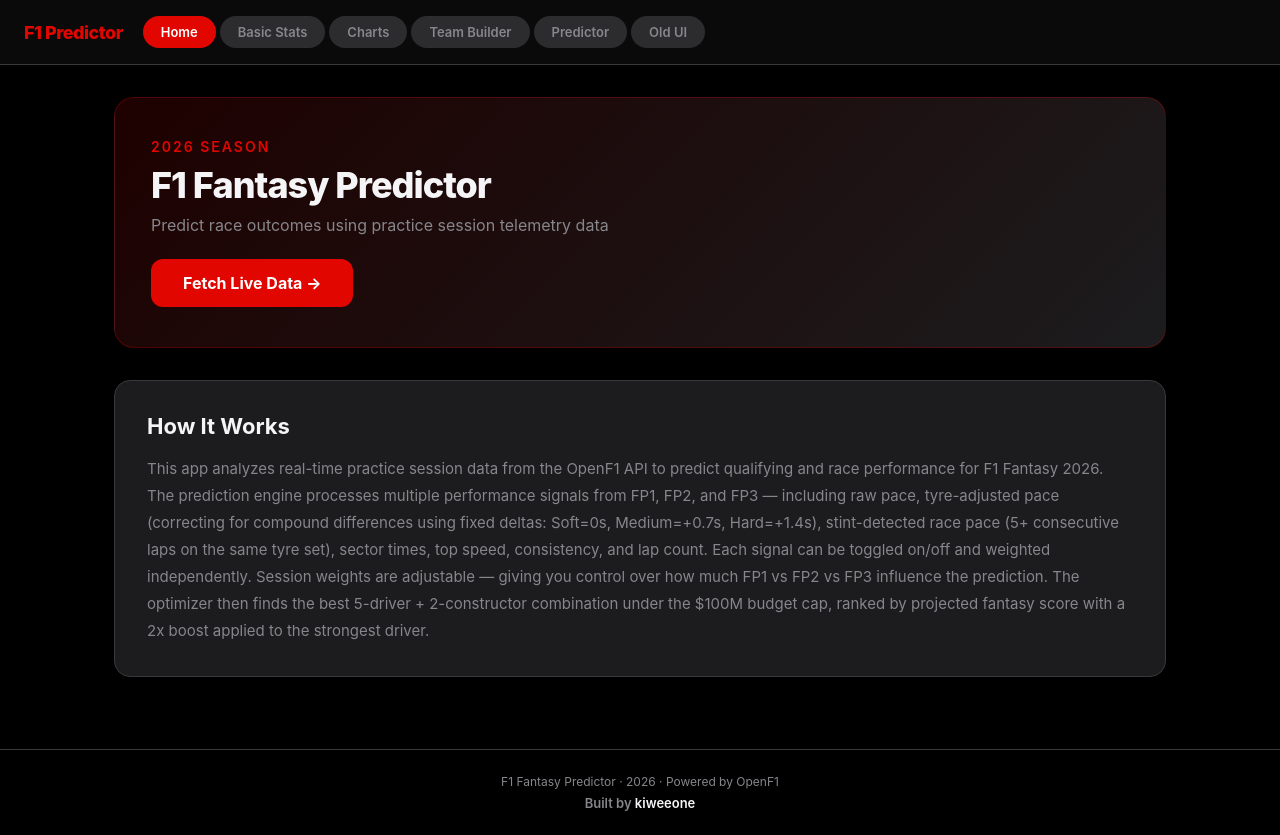
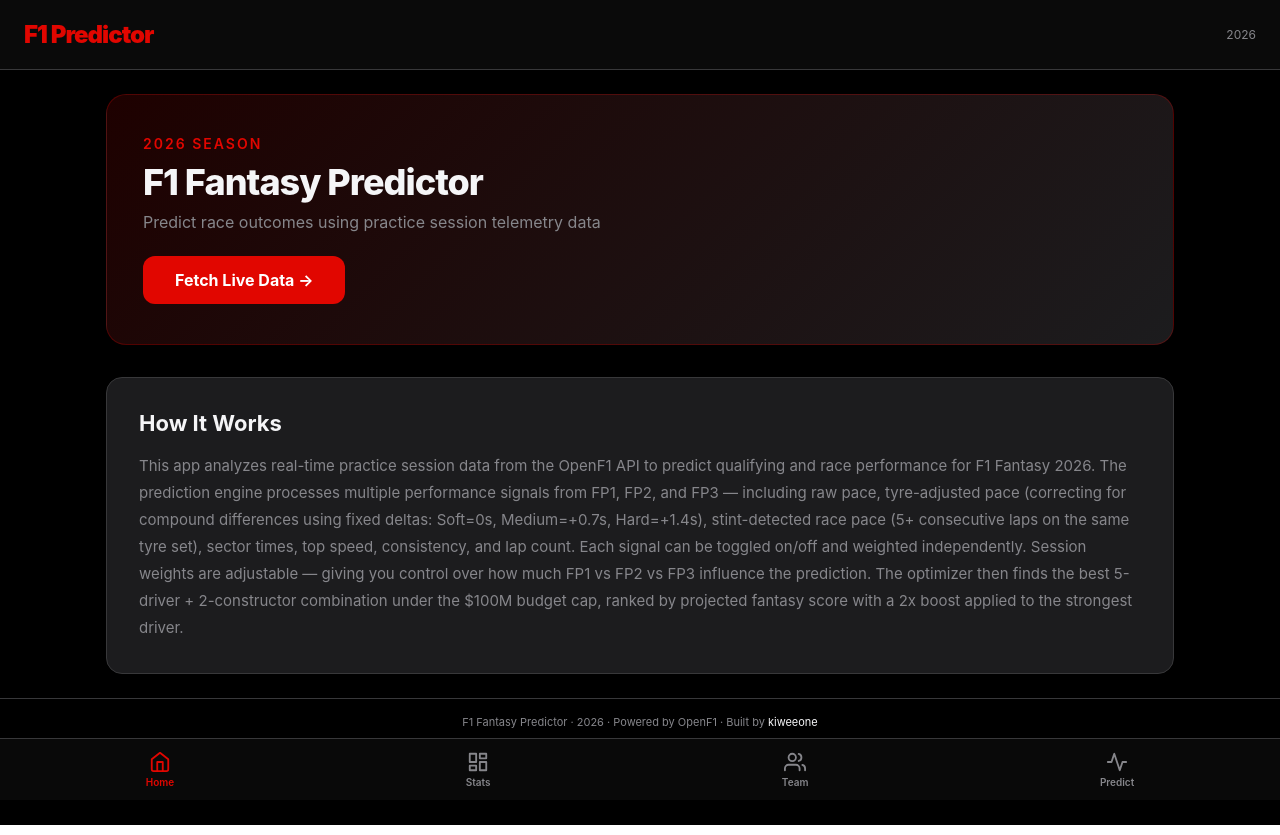
Before and after one commit to kiweeone/f1-fantasy-predictor, a React (Vite) app: page /f1predictor in a window 1280 px wide. Built offline with nearby package versions, Linux system fonts and the light colour scheme.

Commit message:
Update F1Predictor.jsx

```diff
--- a/src/F1Predictor.jsx
+++ b/src/F1Predictor.jsx
@@ -514,18 +514,16 @@ export default function App() {
   const pill = (active, color) => ({ padding: "8px 18px", borderRadius: 20, background: active ? (color || accent) : card2, color: active ? "#fff" : sub, border: "none", fontSize: 14, fontWeight: 600, cursor: "pointer", fontFamily: font, transition: "all 0.2s" });
 
   return (
-    <div style={{ minHeight: "100vh", background: bg, color: txt, fontFamily: font }}>
-      <style>{`*{box-sizing:border-box;margin:0;padding:0}::-webkit-scrollbar{width:6px}::-webkit-scrollbar-track{background:${bg}}::-webkit-scrollbar-thumb{background:${border};border-radius:3px}@keyframes fi{from{opacity:0;transform:translateY(8px)}to{opacity:1;transform:translateY(0)}}.fi{animation:fi .3s ease}@keyframes spin{to{transform:rotate(360deg)}}.spin{animation:spin 1s linear infinite}input[type=range]{-webkit-appearance:none;height:4px;border-radius:2px;background:${border}}input[type=range]::-webkit-slider-thumb{-webkit-appearance:none;width:16px;height:16px;border-radius:50%;background:#fff;cursor:pointer}`}</style>
+    <div style={{ minHeight: "100vh", background: bg, color: txt, fontFamily: font, overflowX: "hidden" }}>
+      <style>{`*{box-sizing:border-box;margin:0;padding:0}::-webkit-scrollbar{width:6px}::-webkit-scrollbar-track{background:${bg}}::-webkit-scrollbar-thumb{background:${border};border-radius:3px}@keyframes fi{from{opacity:0;transform:translateY(8px)}to{opacity:1;transform:translateY(0)}}.fi{animation:fi .3s ease}@keyframes spin{to{transform:rotate(360deg)}}.spin{animation:spin 1s linear infinite}input[type=range]{-webkit-appearance:none;height:4px;border-radius:2px;background:${border}}input[type=range]::-webkit-slider-thumb{-webkit-appearance:none;width:16px;height:16px;border-radius:50%;background:#fff;cursor:pointer}.tab-content{padding-bottom:90px}`}</style>
 
-      {/* ─── NAV ─── */}
-      <nav style={{ display: "flex", alignItems: "center", gap: 4, padding: "16px 24px", background: "#0a0a0a", borderBottom: `1px solid ${border}`, overflowX: "auto", position: "sticky", top: 0, zIndex: 100, backdropFilter: "blur(20px)" }}>
-        <span style={{ fontSize: 18, fontWeight: 800, color: accent, marginRight: 16, letterSpacing: -0.5 }}>F1 Predictor</span>
-        {[["home","Home"],["stats","Basic Stats"],["charts","Charts"],["team","Team Builder"],["predictor","Predictor"],["old","Old UI"]].map(([k,l]) => (
-          <button key={k} onClick={() => setTab(k)} style={{ ...pill(tab === k), whiteSpace: "nowrap", fontSize: 13 }}>{l}</button>
-        ))}
-      </nav>
+      {/* ─── HEADER ─── */}
+      <header style={{ padding: "20px 24px", background: "#0a0a0a", borderBottom: `1px solid ${border}`, display: "flex", justifyContent: "space-between", alignItems: "center" }}>
+        <span style={{ fontSize: 24, fontWeight: 900, color: accent, letterSpacing: -1 }}>F1 Predictor</span>
+        <span style={{ fontSize: 12, color: sub }}>{meeting.name ? `${meeting.name} GP` : "2026"}</span>
+      </header>
 
-      <div style={{ maxWidth: 1100, margin: "0 auto", padding: "32px 24px" }}>
+      <div className="tab-content" style={{ maxWidth: 1100, margin: "0 auto", padding: "24px 16px" }}>
 
         {/* ═══ HOME ═══ */}
         {tab === "home" && (
@@ -595,6 +593,8 @@ export default function App() {
                 })}
               </div>
 
+              <div style={{ fontSize: 20, fontWeight: 700, marginBottom: 16 }}>Session Results</div>
+
               {/* Driver table — using HTML table for proper column alignment */}
               <div style={{ background: card, borderRadius: 16, overflow: "hidden", border: `1px solid ${border}` }}>
                 <div style={{ overflowX: "auto" }}>
@@ -633,54 +633,67 @@ export default function App() {
                   </table>
                 </div>
               </div>
-            </>)}
-          </div>
-        )}
 
-        {/* ═══ CHARTS ═══ */}
-        {tab === "charts" && (
-          <div className="fi">
-            {!hasData ? <div style={{ textAlign: "center", padding: 60, color: sub }}>Load data in Basic Stats first</div> : (<>
-              {/* Session + driver toggles */}
-              <div style={{ display: "flex", gap: 8, marginBottom: 16, flexWrap: "wrap" }}>
+              {/* ─── CHARTS SECTION ─── */}
+              <div style={{ fontSize: 20, fontWeight: 700, marginTop: 32, marginBottom: 16 }}>Charts</div>
+
+              {/* Session + driver toggles for charts */}
+              <div style={{ display: "flex", gap: 8, marginBottom: 12, flexWrap: "wrap" }}>
                 {["fp1", "fp2", "fp3", "quali", "race"].map(s => {
                   const available = availableSessions.includes(s);
-                  return <button key={s} onClick={() => available && setChartSession(s)} style={{ ...pill(chartSession === s, "#FF8000"), opacity: available ? 1 : 0.3, cursor: available ? "pointer" : "default" }}>{s.toUpperCase()}{!available && " ·"}</button>;
+                  return <button key={`c${s}`} onClick={() => available && setChartSession(s)} style={{ ...pill(chartSession === s, "#FF8000"), opacity: available ? 1 : 0.3, cursor: available ? "pointer" : "default", fontSize: 12, padding: "6px 14px" }}>{s.toUpperCase()}{!available && " ·"}</button>;
                 })}
               </div>
-              <div style={{ display: "flex", flexWrap: "wrap", gap: 6, marginBottom: 24 }}>
+              <div style={{ display: "flex", flexWrap: "wrap", gap: 5, marginBottom: 20 }}>
                 {DRIVERS.filter(d => sessionData[chartSession]?.[d.id]).map(d => (
-                  <button key={d.id} onClick={() => { if (chartDrivers.includes(d.id)) setChartDrivers(chartDrivers.filter(x => x !== d.id)); else if (chartDrivers.length < 6) setChartDrivers([...chartDrivers, d.id]); }} style={{ padding: "6px 14px", borderRadius: 8, background: chartDrivers.includes(d.id) ? `${TC(d.team)}33` : card2, border: `1.5px solid ${chartDrivers.includes(d.id) ? TC(d.team) : border}`, color: chartDrivers.includes(d.id) ? "#fff" : sub, fontSize: 13, fontWeight: 600, cursor: "pointer", fontFamily: font }}>{d.name.split(" ").pop()}</button>
+                  <button key={d.id} onClick={() => { if (chartDrivers.includes(d.id)) setChartDrivers(chartDrivers.filter(x => x !== d.id)); else if (chartDrivers.length < 6) setChartDrivers([...chartDrivers, d.id]); }} style={{ padding: "5px 12px", borderRadius: 8, background: chartDrivers.includes(d.id) ? `${TC(d.team)}33` : card2, border: `1.5px solid ${chartDrivers.includes(d.id) ? TC(d.team) : border}`, color: chartDrivers.includes(d.id) ? "#fff" : sub, fontSize: 12, fontWeight: 600, cursor: "pointer", fontFamily: font }}>{d.name.split(" ").pop()}</button>
                 ))}
               </div>
 
               {/* Radar */}
-              <div style={{ background: card, borderRadius: 16, padding: 24, marginBottom: 24, border: `1px solid ${border}` }}>
-                <div style={{ fontSize: 18, fontWeight: 700, marginBottom: 16 }}>Signal Radar — {chartSession.toUpperCase()}</div>
-                <ResponsiveContainer width="100%" height={420}>
+              <div style={{ background: card, borderRadius: 16, padding: "20px 16px", marginBottom: 20, border: `1px solid ${border}` }}>
+                <div style={{ fontSize: 16, fontWeight: 700, marginBottom: 12 }}>Signal Radar — {chartSession.toUpperCase()}</div>
+                <ResponsiveContainer width="100%" height={360}>
                   <RadarChart data={radarData}>
                     <PolarGrid stroke={border} />
-                    <PolarAngleAxis dataKey="signal" tick={{ fill: sub, fontSize: 12, fontFamily: font }} />
-                    <PolarRadiusAxis angle={30} domain={[0, 100]} tick={{ fill: border, fontSize: 10 }} />
+                    <PolarAngleAxis dataKey="signal" tick={{ fill: sub, fontSize: 11, fontFamily: font }} />
+                    <PolarRadiusAxis angle={30} domain={[0, 100]} tick={{ fill: border, fontSize: 9 }} />
                     {chartDrivers.map(id => { const d = DRIVERS.find(x => x.id === id); return d ? <Radar key={id} name={d.name.split(" ").pop()} dataKey={id} stroke={TC(d.team)} fill={TC(d.team)} fillOpacity={0.1} strokeWidth={2.5} /> : null; })}
-                    <Tooltip contentStyle={{ background: card, border: `1px solid ${border}`, borderRadius: 12, fontSize: 13, fontFamily: font }} />
-                    <RLegend wrapperStyle={{ fontSize: 13, fontFamily: font, color: sub }} />
+                    <Tooltip contentStyle={{ background: card, border: `1px solid ${border}`, borderRadius: 12, fontSize: 12, fontFamily: font }} />
+                    <RLegend wrapperStyle={{ fontSize: 11, fontFamily: font, color: sub }} />
                   </RadarChart>
                 </ResponsiveContainer>
               </div>
 
               {/* Lap timeline */}
-              <div style={{ background: card, borderRadius: 16, padding: 24, border: `1px solid ${border}` }}>
-                <div style={{ fontSize: 18, fontWeight: 700, marginBottom: 16 }}>Lap Time Trace — {chartSession.toUpperCase()}</div>
-                <ResponsiveContainer width="100%" height={400}>
-                  <LineChart data={lapTimelineData} margin={{ left: 10, right: 20 }}>
+              <div style={{ background: card, borderRadius: 16, padding: "20px 16px", marginBottom: 20, border: `1px solid ${border}` }}>
+                <div style={{ fontSize: 16, fontWeight: 700, marginBottom: 12 }}>Lap Time Trace — {chartSession.toUpperCase()}</div>
+                <ResponsiveContainer width="100%" height={350}>
+                  <LineChart data={lapTimelineData} margin={{ left: 0, right: 10 }}>
                     <CartesianGrid strokeDasharray="3 3" stroke={border} />
-                    <XAxis dataKey="lap" tick={{ fill: sub, fontSize: 11 }} label={{ value: "Lap", position: "bottom", fill: sub, fontSize: 12 }} />
-                    <YAxis tick={{ fill: sub, fontSize: 11 }} domain={["auto", "auto"]} label={{ value: "Time (s)", angle: -90, position: "insideLeft", fill: sub, fontSize: 12 }} />
-                    <Tooltip contentStyle={{ background: card, border: `1px solid ${border}`, borderRadius: 12, fontSize: 12, fontFamily: font }} formatter={(v) => v ? [fmt(v), "Lap Time"] : ["—"]} />
+                    <XAxis dataKey="lap" tick={{ fill: sub, fontSize: 10 }} />
+                    <YAxis tick={{ fill: sub, fontSize: 10 }} domain={["auto", "auto"]} />
+                    <Tooltip contentStyle={{ background: card, border: `1px solid ${border}`, borderRadius: 12, fontSize: 11, fontFamily: font }} formatter={(v) => v ? [fmt(v), "Lap Time"] : ["—"]} />
                     {chartDrivers.map(id => { const d = DRIVERS.find(x => x.id === id); return d ? <Line key={id} type="monotone" dataKey={id} name={d.name.split(" ").pop()} stroke={TC(d.team)} strokeWidth={2} dot={false} connectNulls /> : null; })}
-                    <RLegend wrapperStyle={{ fontSize: 12, fontFamily: font, color: sub }} />
+                    <RLegend wrapperStyle={{ fontSize: 11, fontFamily: font, color: sub }} />
                   </LineChart>
+                </ResponsiveContainer>
+              </div>
+
+              {/* Sector comparison — best sectors per driver */}
+              <div style={{ background: card, borderRadius: 16, padding: "20px 16px", border: `1px solid ${border}` }}>
+                <div style={{ fontSize: 16, fontWeight: 700, marginBottom: 12 }}>Best Sectors — {statsSession.toUpperCase()}</div>
+                <ResponsiveContainer width="100%" height={Math.max(300, statsList.length * 28)}>
+                  <BarChart data={statsList.map(d => ({ name: d.name.split(" ").pop(), S1: d.sector1 || 0, S2: d.sector2 || 0, S3: d.sector3 || 0, fill: TC(d.team) }))} layout="vertical" margin={{ left: 60, right: 10 }}>
+                    <CartesianGrid strokeDasharray="3 3" stroke={border} />
+                    <XAxis type="number" tick={{ fill: sub, fontSize: 10 }} />
+                    <YAxis dataKey="name" type="category" tick={{ fill: txt, fontSize: 11, fontWeight: 600 }} width={55} />
+                    <Tooltip contentStyle={{ background: card, border: `1px solid ${border}`, borderRadius: 10, fontSize: 11, fontFamily: font }} formatter={(v) => [fmt(v), ""]} />
+                    <Bar dataKey="S1" name="Sector 1" stackId="a" fill="#00d26a" />
+                    <Bar dataKey="S2" name="Sector 2" stackId="a" fill="#22d3ee" />
+                    <Bar dataKey="S3" name="Sector 3" stackId="a" fill="#f59e0b" />
+                    <RLegend wrapperStyle={{ fontSize: 11, fontFamily: font, color: sub }} />
+                  </BarChart>
                 </ResponsiveContainer>
               </div>
             </>)}
@@ -755,7 +768,7 @@ export default function App() {
               {/* Signals — full width, 2-column grid */}
               <div style={{ background: card, borderRadius: 16, padding: 24, marginBottom: 20, border: `1px solid ${border}` }}>
                 <div style={{ fontSize: 14, fontWeight: 700, color: sub, marginBottom: 14 }}>SIGNALS</div>
-                <div style={{ display: "grid", gridTemplateColumns: "repeat(auto-fill, minmax(280px, 1fr))", gap: 10 }}>
+                <div style={{ display: "grid", gridTemplateColumns: "repeat(auto-fill, minmax(min(280px, 100%), 1fr))", gap: 10 }}>
                   {SIGNALS.map(sig => {
                     const conf = sigConfig.find(s => s.key === sig.key);
                     return (
@@ -807,7 +820,7 @@ export default function App() {
               </div>
 
               {/* Two columns: Ranking + Optimizer */}
-              <div style={{ display: "grid", gridTemplateColumns: "repeat(auto-fit, minmax(380px, 1fr))", gap: 24 }}>
+              <div style={{ display: "grid", gridTemplateColumns: "repeat(auto-fit, minmax(min(380px, 100%), 1fr))", gap: 24 }}>
                 {/* Predicted Ranking */}
                 <div>
                   <div style={{ fontSize: 18, fontWeight: 700, marginBottom: 12 }}>Predicted Ranking</div>
@@ -862,19 +875,36 @@ export default function App() {
             </>)}
           </div>
         )}
-
-        {/* ═══ OLD UI ═══ */}
-        {tab === "old" && (
-          <div className="fi" style={{ textAlign: "center", padding: 60, color: sub }}>
-            <div style={{ fontSize: 18, fontWeight: 600, marginBottom: 8 }}>Old UI</div>
-            <div style={{ fontSize: 14 }}>The previous interface is preserved as a separate page. Deploy the old App.jsx alongside this new version in your project.</div>
-          </div>
-        )}
       </div>
 
-      <div style={{ borderTop: `1px solid ${border}`, padding: "24px 24px", textAlign: "center", marginTop: 40 }}>
-        <div style={{ fontSize: 12, color: sub, marginBottom: 6 }}>F1 Fantasy Predictor · 2026 · Powered by OpenF1</div>
-        <div style={{ fontSize: 13, color: sub, fontWeight: 600 }}>Built by <span style={{ color: txt }}>kiweeone</span></div>
+      {/* ─── BOTTOM TAB BAR ─── */}
+      <nav style={{
+        position: "fixed", bottom: 0, left: 0, right: 0, zIndex: 200,
+        background: "#0a0a0aee", backdropFilter: "blur(20px)", WebkitBackdropFilter: "blur(20px)",
+        borderTop: `1px solid ${border}`,
+        display: "flex", justifyContent: "space-around", alignItems: "center",
+        padding: "8px 0 max(8px, env(safe-area-inset-bottom))",
+      }}>
+        {[
+          { k: "home", label: "Home", icon: <svg width="22" height="22" viewBox="0 0 24 24" fill="none" stroke="currentColor" strokeWidth="2" strokeLinecap="round" strokeLinejoin="round"><path d="M3 9l9-7 9 7v11a2 2 0 01-2 2H5a2 2 0 01-2-2z"/><polyline points="9 22 9 12 15 12 15 22"/></svg> },
+          { k: "stats", label: "Stats", icon: <svg width="22" height="22" viewBox="0 0 24 24" fill="none" stroke="currentColor" strokeWidth="2" strokeLinecap="round" strokeLinejoin="round"><rect x="3" y="3" width="7" height="9"/><rect x="14" y="3" width="7" height="5"/><rect x="14" y="12" width="7" height="9"/><rect x="3" y="16" width="7" height="5"/></svg> },
+          { k: "team", label: "Team", icon: <svg width="22" height="22" viewBox="0 0 24 24" fill="none" stroke="currentColor" strokeWidth="2" strokeLinecap="round" strokeLinejoin="round"><path d="M17 21v-2a4 4 0 00-4-4H5a4 4 0 00-4 4v2"/><circle cx="9" cy="7" r="4"/><path d="M23 21v-2a4 4 0 00-3-3.87"/><path d="M16 3.13a4 4 0 010 7.75"/></svg> },
+          { k: "predictor", label: "Predict", icon: <svg width="22" height="22" viewBox="0 0 24 24" fill="none" stroke="currentColor" strokeWidth="2" strokeLinecap="round" strokeLinejoin="round"><polyline points="22 12 18 12 15 21 9 3 6 12 2 12"/></svg> },
+        ].map(({ k, label, icon }) => (
+          <button key={k} onClick={() => setTab(k)} style={{
+            display: "flex", flexDirection: "column", alignItems: "center", gap: 3,
+            background: "none", border: "none", cursor: "pointer",
+            color: tab === k ? accent : sub, fontSize: 10, fontWeight: 600,
+            fontFamily: font, padding: "4px 12px", transition: "color 0.2s",
+          }}>
+            {icon}
+            {label}
+          </button>
+        ))}
+      </nav>
+
+      <div style={{ borderTop: `1px solid ${border}`, padding: "16px 24px", textAlign: "center", marginBottom: 80 }}>
+        <div style={{ fontSize: 11, color: sub }}>F1 Fantasy Predictor · 2026 · Powered by OpenF1 · Built by <span style={{ color: txt }}>kiweeone</span></div>
       </div>
     </div>
   );
```
